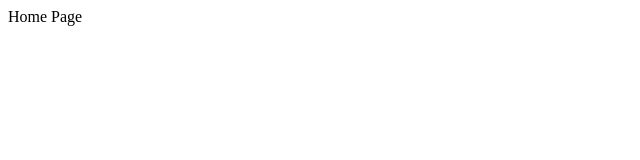
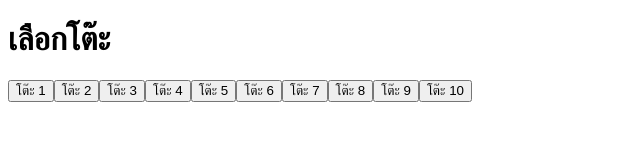
Before and after one commit to Golf11221122/posgpt, a plain HTML site: page index.html in a window 1280 px wide. Shown: the whole page, without its empty margins (0-640 px from the left). Drawn offline with Linux system fonts and the light colour scheme.

Commit message:
Update index.html

```diff
--- a/index.html
+++ b/index.html
@@ -1 +1,29 @@
-<!DOCTYPE html><html><head><title>POS Home</title></head><body>Home Page</body></html>
+<!DOCTYPE html>
+<html lang="th">
+<head>
+  <meta charset="UTF-8" />
+  <meta name="viewport" content="width=device-width, initial-scale=1.0"/>
+  <title>เลือกโต๊ะ - โจ๊กจัง POS</title>
+  <link rel="stylesheet" href="style.css">
+</head>
+<body>
+  <h1>เลือกโต๊ะ</h1>
+  <div id="table-container"></div>
+
+  <script>
+    const tableContainer = document.getElementById('table-container');
+    const tables = 10;
+
+    for (let i = 1; i <= tables; i++) {
+      const button = document.createElement('button');
+      button.textContent = `โต๊ะ ${i}`;
+      button.className = 'table-button';
+      button.onclick = () => {
+        localStorage.setItem('selectedTable', i);
+        window.location.href = 'order.html';
+      };
+      tableContainer.appendChild(button);
+    }
+  </script>
+</body>
+</html>
```
